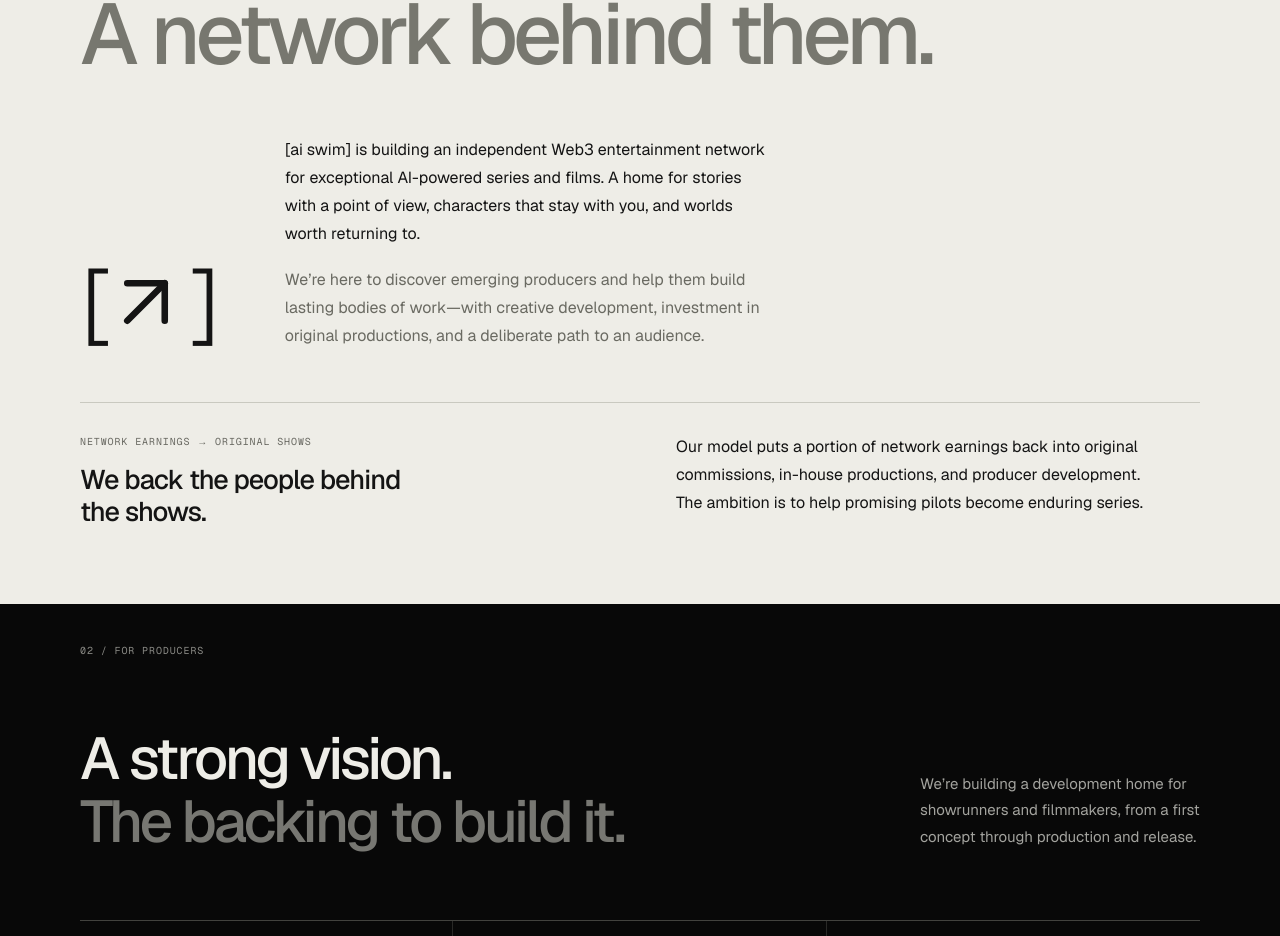
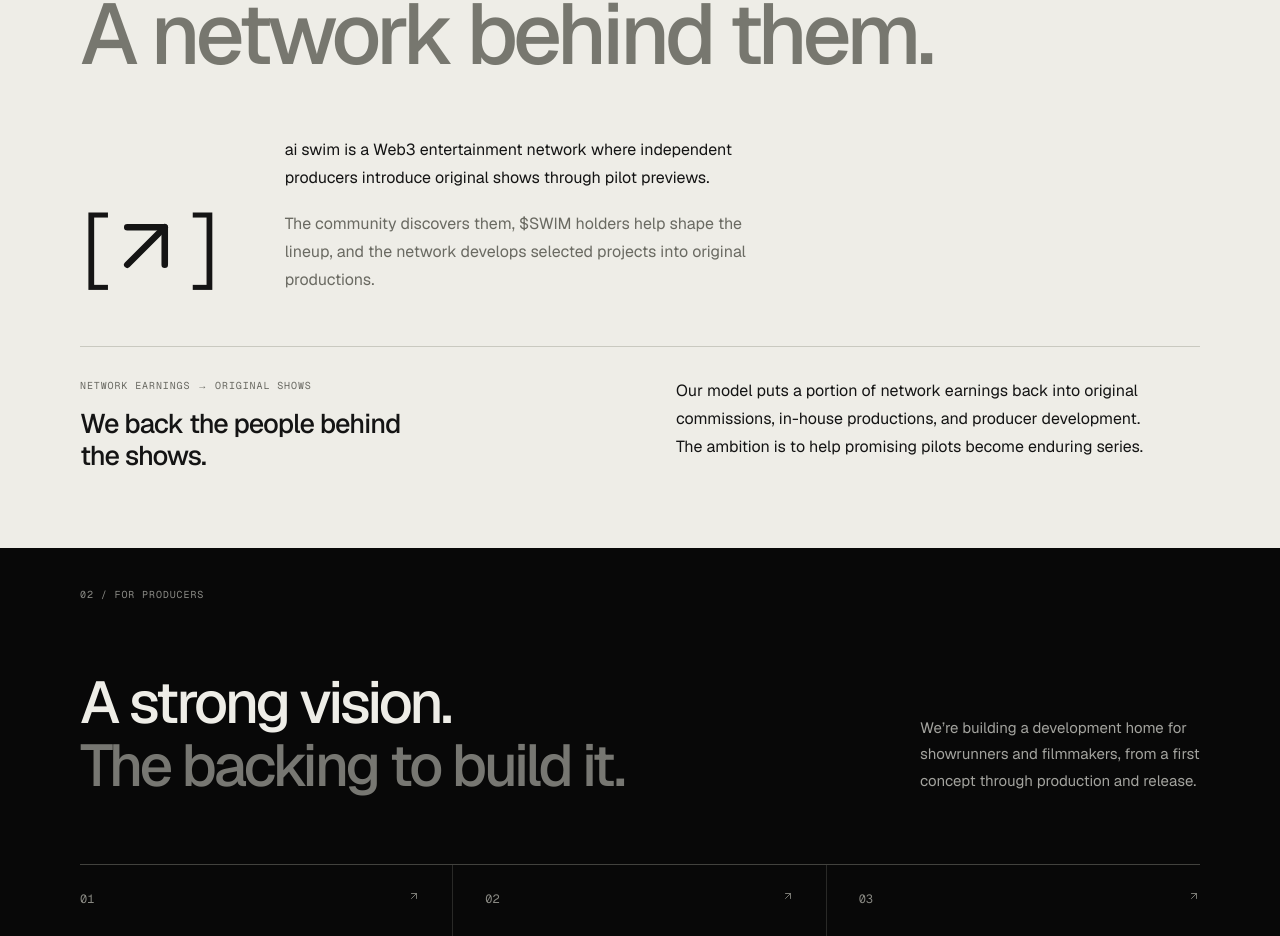
Before and after one commit to Exotiicx402/ai-swim, a Next.js app: page / in a window 1280 px wide. Shown: the part 1897-2833 px from the top of the page. Built offline with nearby package versions, Linux system fonts and the light colour scheme.

Commit message:
Adopt approved preview-led Web3 network description

```diff
--- a/app/layout.tsx
+++ b/app/layout.tsx
@@ -15,7 +15,7 @@
 export const metadata: Metadata = {
   title: "[ai swim]",
   description:
-    "[ai swim] is building a Web3 entertainment network for AI-powered shows and films. Explore planned $SWIM token utility, creator development, and ICO updates.",
+    "Discover original show previews on ai swim, a Web3 entertainment network where $SWIM holders help shape the lineup and selected projects become original productions.",
 };
 
 export default function RootLayout({ children }: LayoutProps<"/">) {
--- a/app/page.tsx
+++ b/app/page.tsx
@@ -111,8 +111,8 @@
             <div className="manifesto-bottom">
               <span className="bracket-mark" aria-hidden="true">[<ArrowUpRight className="icon-arrow" />]</span>
               <div>
-                <p>[ai swim] is building an independent Web3 entertainment network for exceptional AI-powered series and films. A home for stories with a point of view, characters that stay with you, and worlds worth returning to.</p>
-                <p>We’re here to discover emerging producers and help them build lasting bodies of work—with creative development, investment in original productions, and a deliberate path to an audience.</p>
+                <p>ai swim is a Web3 entertainment network where independent producers introduce original shows through pilot previews.</p>
+                <p>The community discovers them, $SWIM holders help shape the lineup, and the network develops selected projects into original productions.</p>
               </div>
             </div>
             <div className="production-commitment">
```
